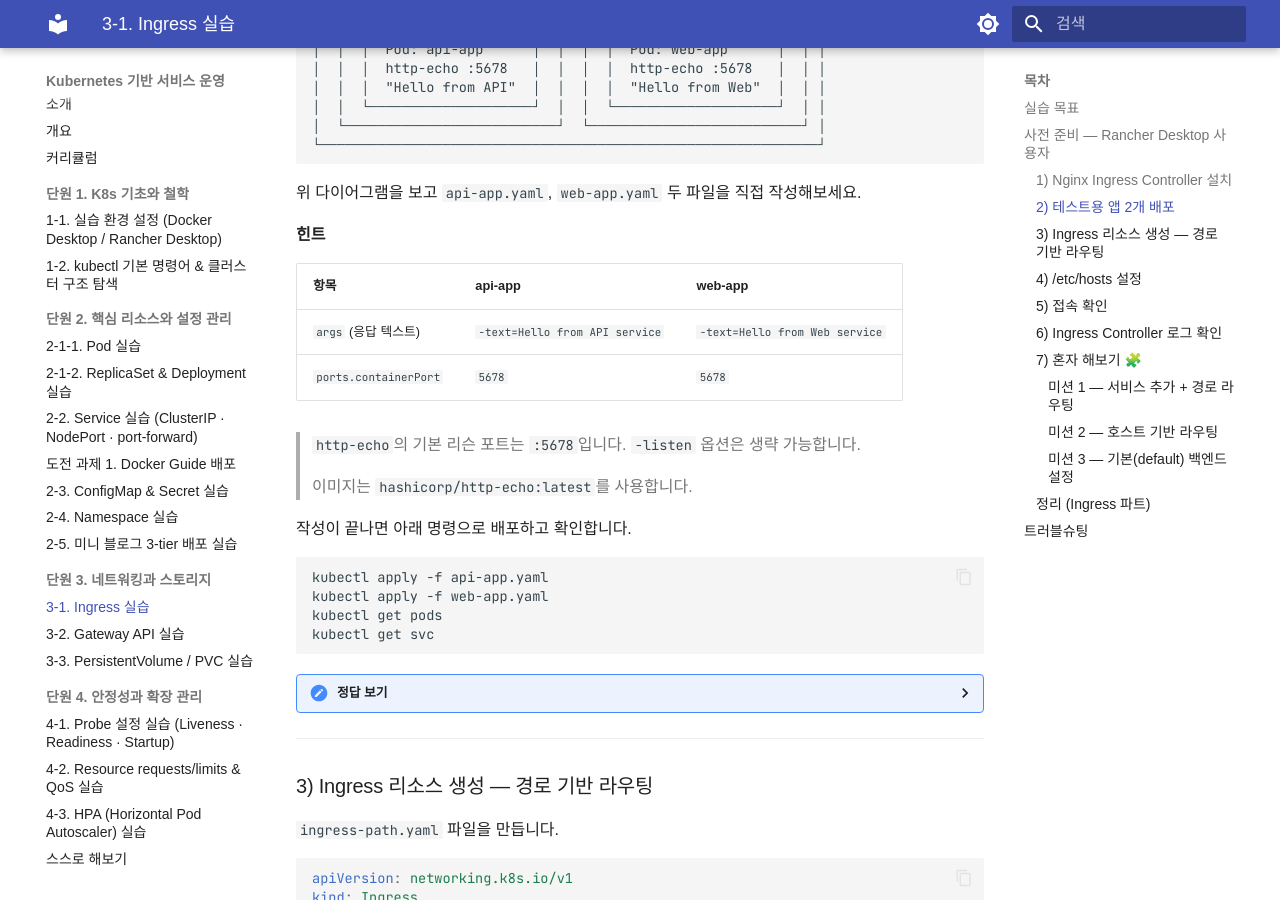
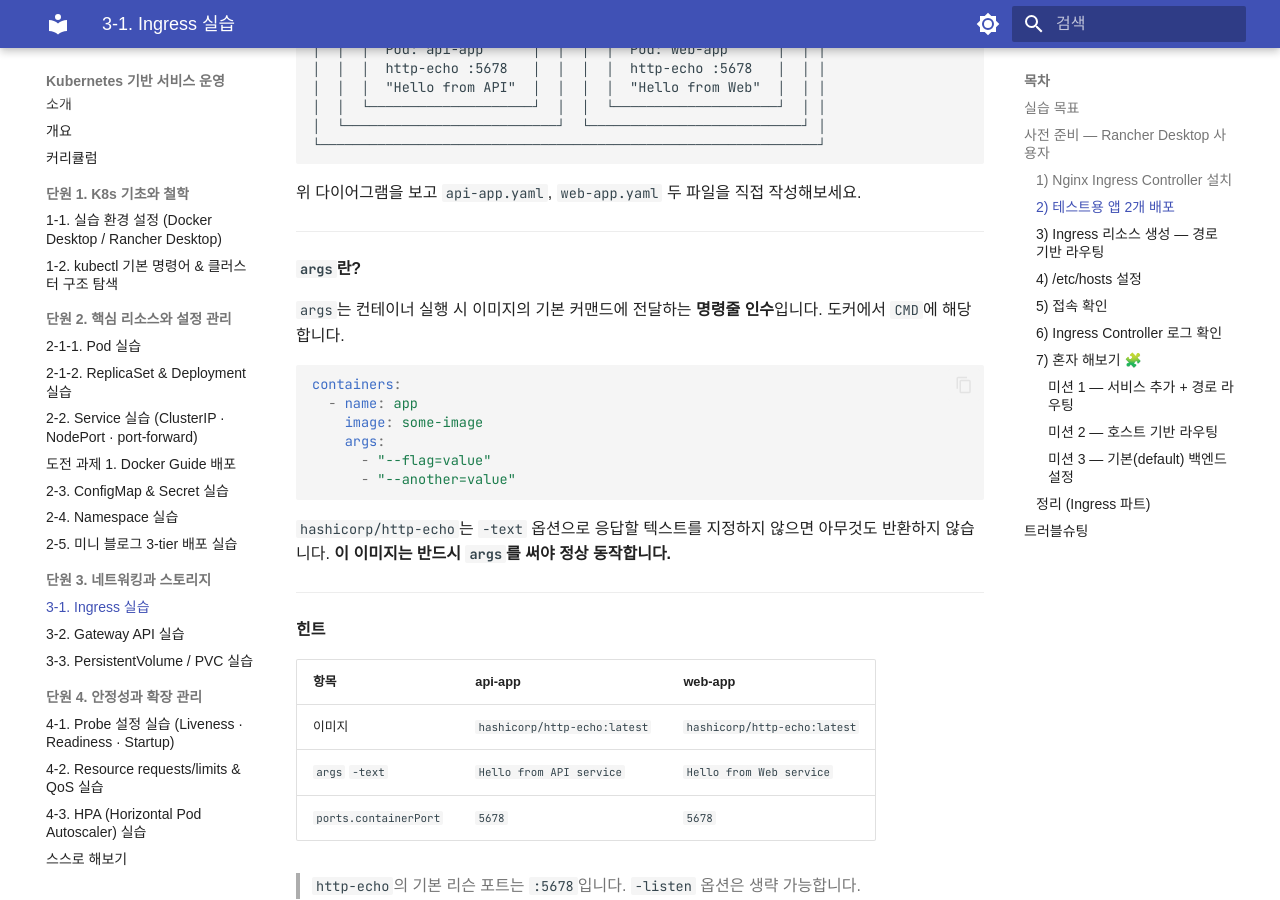
Before and after one commit to skilleat-labs/docker-k8s-labs, an MkDocs documentation site: the page built from docs/modules/module10/3-1.md, in a window 1280 px wide and 900 px high, scrolled down 1708 px. Built offline with MkDocs 1.6.1 and Material for MkDocs 9.7.7, drawn with Linux system fonts in a browser that asks for light colours; some web fonts are replaced.

Commit message:
docs: 3-1 args 개념 설명 및 http-echo 필수 사용 안내 추가
Co-Authored-By: Claude Sonnet 4.6 <noreply@anthropic.com>

````diff
--- a/docs/modules/module10/3-1.md
+++ b/docs/modules/module10/3-1.md
@@ -85,16 +85,34 @@ ingress-nginx-controller   LoadBalancer   10.96.10.100   localhost     80:31234/
 
 위 다이어그램을 보고 `api-app.yaml`, `web-app.yaml` 두 파일을 직접 작성해보세요.
 
+---
+
+**`args`란?**
+
+`args`는 컨테이너 실행 시 이미지의 기본 커맨드에 전달하는 **명령줄 인수**입니다. 도커에서 `CMD`에 해당합니다.
+
+```yaml
+containers:
+  - name: app
+    image: some-image
+    args:
+      - "--flag=value"
+      - "--another=value"
+```
+
+`hashicorp/http-echo`는 `-text` 옵션으로 응답할 텍스트를 지정하지 않으면 아무것도 반환하지 않습니다. **이 이미지는 반드시 `args`를 써야 정상 동작합니다.**
+
+---
+
 **힌트**
 
 | 항목 | api-app | web-app |
 |------|---------|---------|
-| `args` (응답 텍스트) | `-text=Hello from API service` | `-text=Hello from Web service` |
+| 이미지 | `hashicorp/http-echo:latest` | `hashicorp/http-echo:latest` |
+| `args` `-text` | `Hello from API service` | `Hello from Web service` |
 | `ports.containerPort` | `5678` | `5678` |
 
 > `http-echo`의 기본 리슨 포트는 `:5678`입니다. `-listen` 옵션은 생략 가능합니다.
-
-> 이미지는 `hashicorp/http-echo:latest`를 사용합니다.
 
 작성이 끝나면 아래 명령으로 배포하고 확인합니다.
 
````
